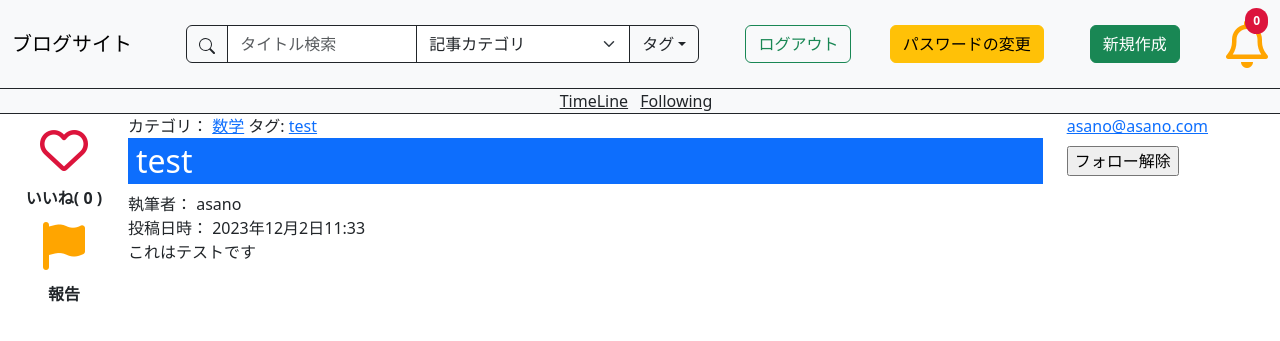
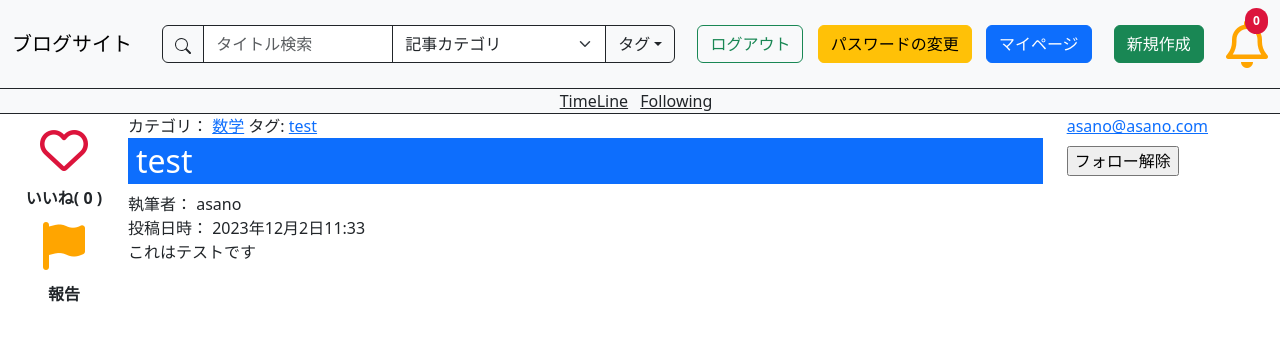
Before and after one commit to dghnts/blogsite, a Django app: page /article/6/ in a window 1280 px wide. Shown: the top 341 px of the page. Run offline with Django 4.2, Linux system fonts and the light colour scheme; a user stored in the database is signed in; data comes from the database, SQL or seed files in the repository; both versions use the stored data as it was after the commit.

Commit message:
ヘッダーにマイページボタンを設置

```diff
--- a/templates/blog/base.html
+++ b/templates/blog/base.html
@@ -115,6 +115,7 @@
               <input class="btn btn-outline-success" type="submit" value="ログアウト">
             </form>
             <a class="btn btn-warning" href="{% url 'password_change' %}">パスワードの変更</a>
+            <a class="btn btn-primary" href="{% url 'blog:mypage' %}">マイページ</a>
             <a class="btn btn-success mx-2" href="{% url 'blog:create_article' %}">新規作成</a>
             <a class="notify_area" href="{% url 'blog:notify' %}">
               <i class="fa-regular fa-bell"></i>                <span class="notify_amount">{{ Notify_Counts }}</span>
```
Also changed, not shown: db.sqlite3.
